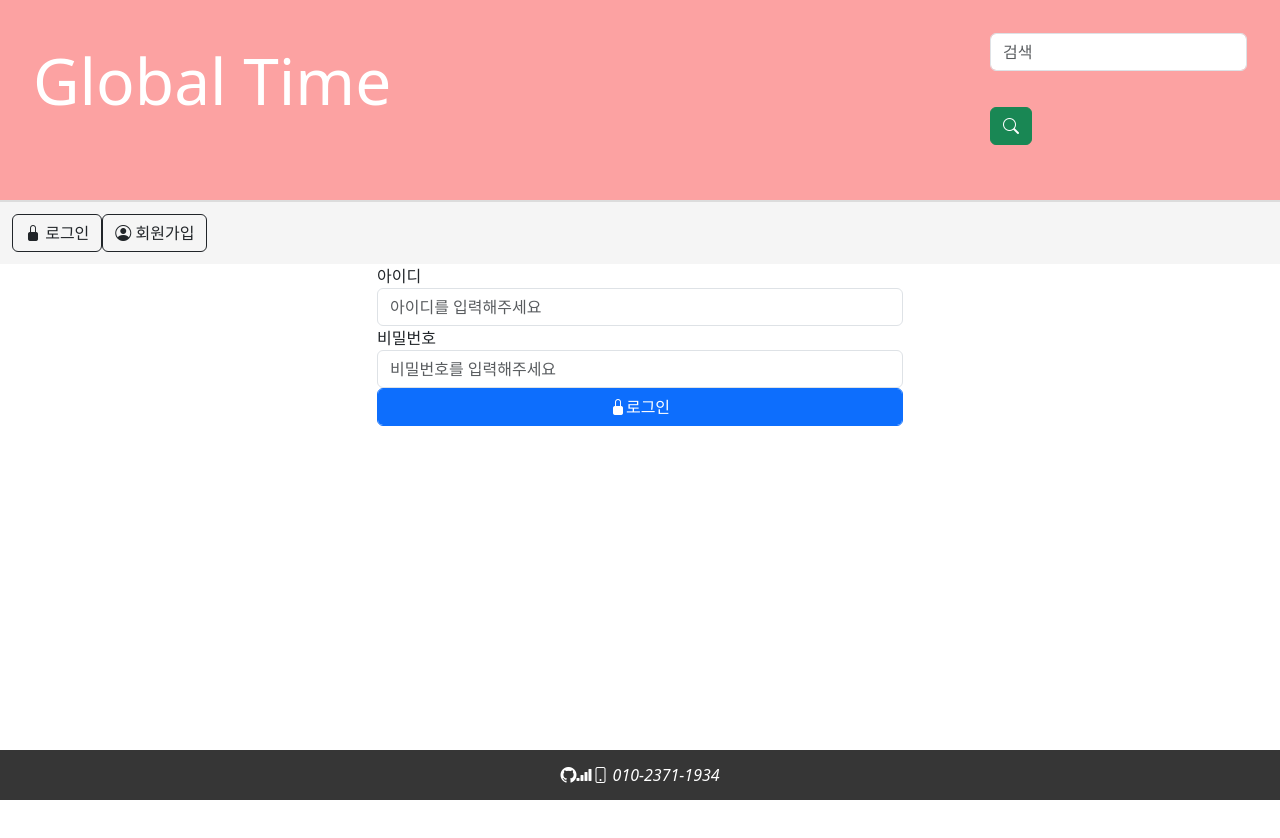
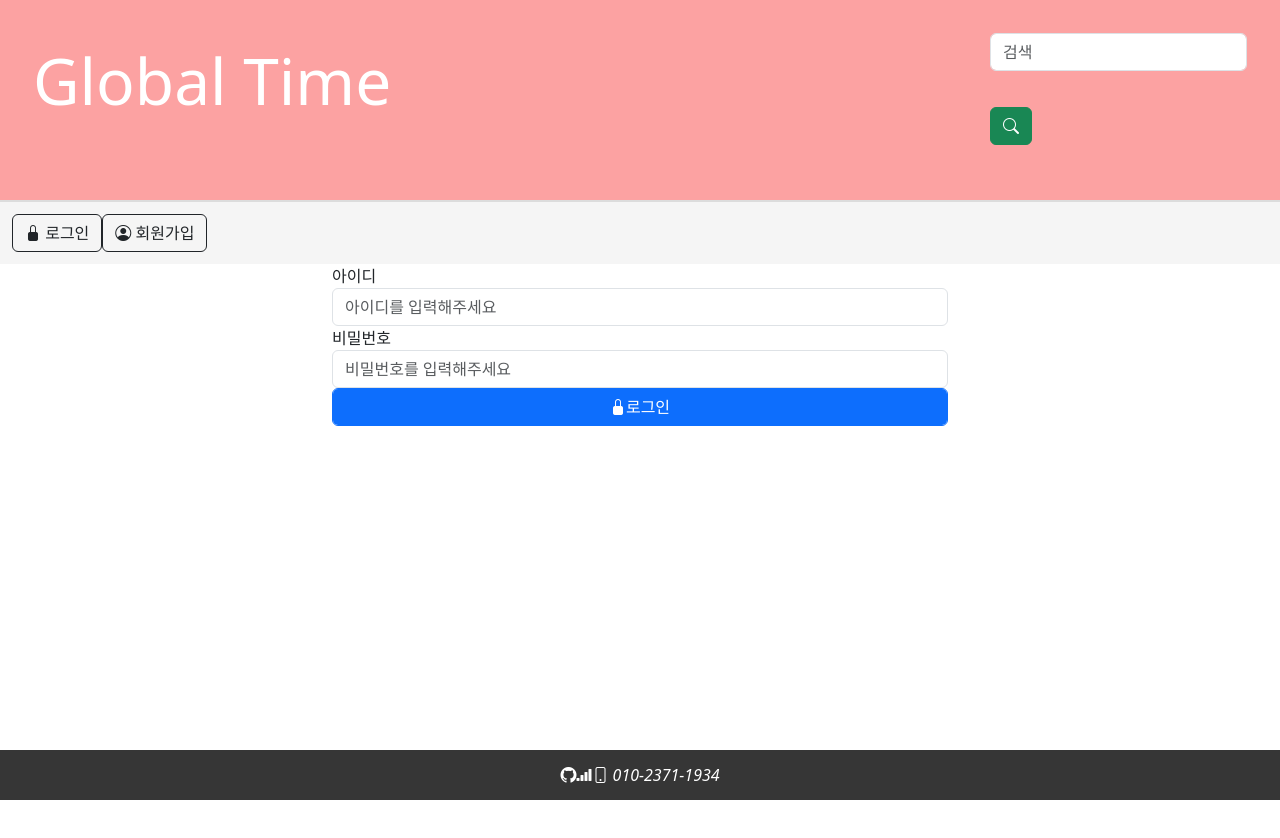
Before and after one commit to Tae4an/Global-Time, a React (Create React App) app in the folder reactfront/: page / in a window 1280 px wide. Shown: the top 838 px of the page. Built offline with nearby package versions, Linux system fonts and the light colour scheme.

Commit message:
refactor: PostList 관련 스타일을 별도의 PostList.css로 분리함
- App.css에서 PostList 컴포넌트와 관련된 스타일을 PostList.css로 추출하여 구조화 개선

```diff
--- a/reactfront/src/App.css
+++ b/reactfront/src/App.css
@@ -50,14 +50,6 @@ input:invalid {
   border-bottom: 2px;
 }
 
-#posts_list {
-  position: relative;
-  min-height: 100%;
-  width: 100%;
-  max-width: 1100px;
-  margin: 0 auto 20px auto;
-}
-
 #table {
   border-bottom: 2px solid gainsboro;
 }
```
